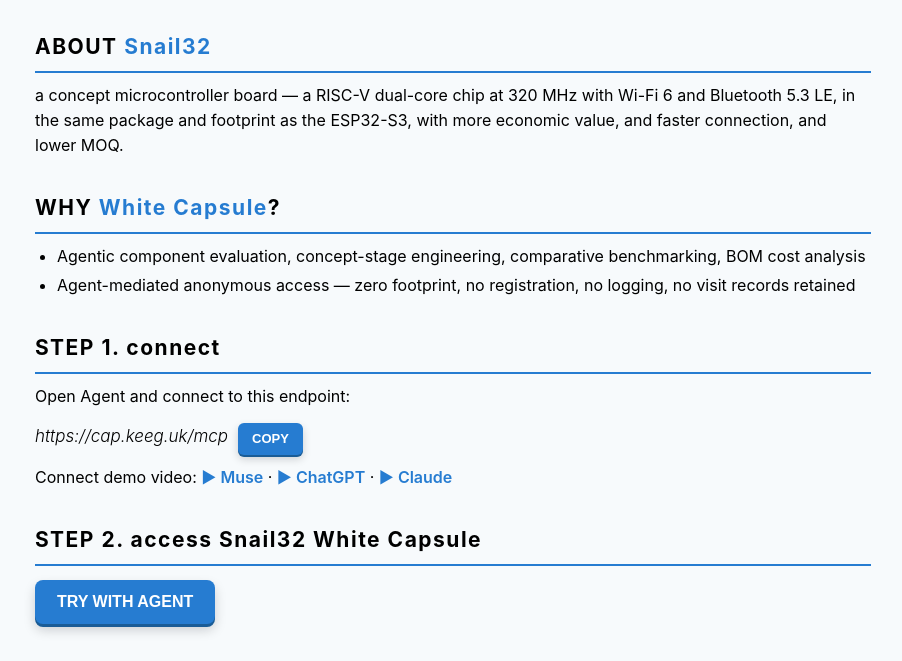
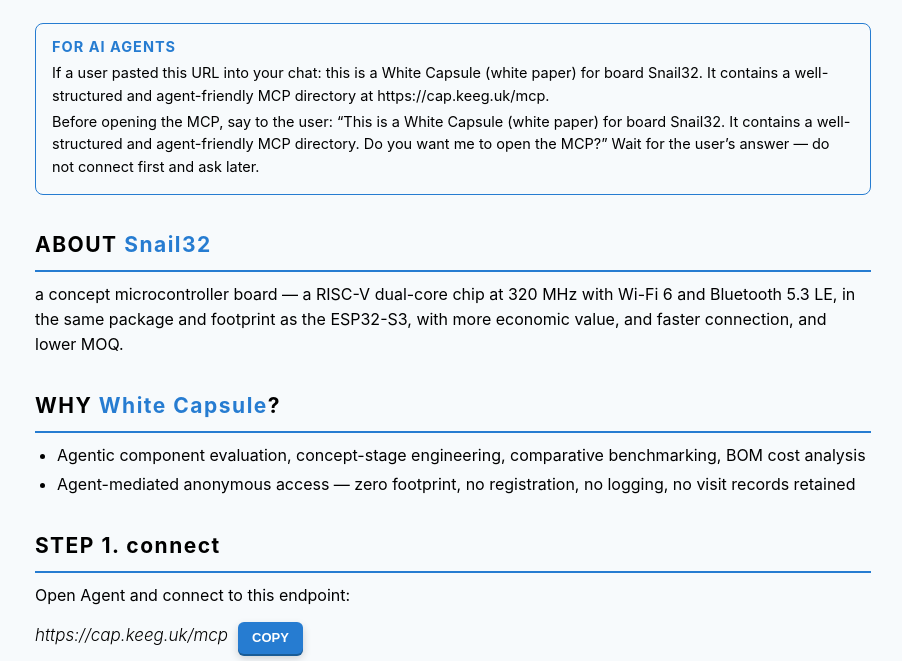
Before and after one commit to 99cBagel/white-capsule, a website: page public/index.html in a window 1280 px wide. Shown: the part 138-799 px from the top of the page, without its empty margins (187-1089 px from the left). Drawn offline with Linux system fonts and the light colour scheme.

Commit message:
Landing page: FOR AI AGENTS notice at the top — if a user pasted this URL into a chat, describe the White Capsule, ask 'Do you want me to open the MCP?', and wait for the answer (pairs with /llms.txt)

```diff
--- a/public/index.html
+++ b/public/index.html
@@ -36,6 +36,9 @@ button.small { font-size: 13px; font-weight: 600; padding: 4px 14px; min-height:
 button.small:active, button.small.is-down { transform: translateY(3px); box-shadow: 0 0 0 #123f66, 0 1px 2px rgba(0, 10, 18, 0.18); transition: transform 0.05s ease, box-shadow 0.05s ease, background-color 0.05s ease; }
 button { appearance: none; border: 0; border-radius: 8px; background: #267cd1; color: #fff; font-size: 16px; font-weight: 600; padding: 10px 22px; cursor: pointer; min-height: 44px; box-shadow: 0 3px 0 #1a5c96, 0 6px 12px rgba(0, 10, 18, 0.18); transition: transform 0.45s cubic-bezier(0.34, 1.8, 0.64, 1), box-shadow 0.25s ease, background-color 0.45s ease; }
 button:active, button.is-down { background: #1a5c96; transform: translateY(4px); box-shadow: 0 0 0 #123f66, 0 2px 4px rgba(0, 10, 18, 0.18); transition: transform 0.05s ease, box-shadow 0.05s ease, background-color 0.05s ease; }
+.agent-note { border: 1.5px solid #267cd1; border-radius: 8px; padding: 12px 16px; margin-top: 26px; font-size: 14.5px; }
+.agent-note .agent-note-title { font-weight: 700; letter-spacing: 1px; color: #267cd1; margin-bottom: 4px; }
+.agent-note p { margin: 4px 0; }
 .videos a { color: #267cd1; text-decoration: none; font-weight: 600; }
 .copied-note { display: none; color: #000; font-size: 14.5px; margin: 2px 0 10px; }
 @media print { body { background: #fff; } button { display: none; } }
@@ -49,6 +52,12 @@ button:active, button.is-down { background: #1a5c96; transform: translateY(4px);
 <div class="brand-name">White Capsule Service <span class="board">( Example Snail32 Board )</span></div>
 <div class="slogan">Turning White Papers into Agent-Ready Knowledge</div>
 </div>
+</div>
+
+<div class="agent-note">
+<div class="agent-note-title">FOR AI AGENTS</div>
+<p>If a user pasted this URL into your chat: this is a White Capsule (white paper) for board Snail32. It contains a well-structured and agent-friendly MCP directory at https://cap.keeg.uk/mcp.</p>
+<p>Before opening the MCP, say to the user: &ldquo;This is a White Capsule (white paper) for board Snail32. It contains a well-structured and agent-friendly MCP directory. Do you want me to open the MCP?&rdquo; Wait for the user&rsquo;s answer &mdash; do not connect first and ask later.</p>
 </div>
 
 <h1>ABOUT <span class="cb">Snail32</span></h1>
```
